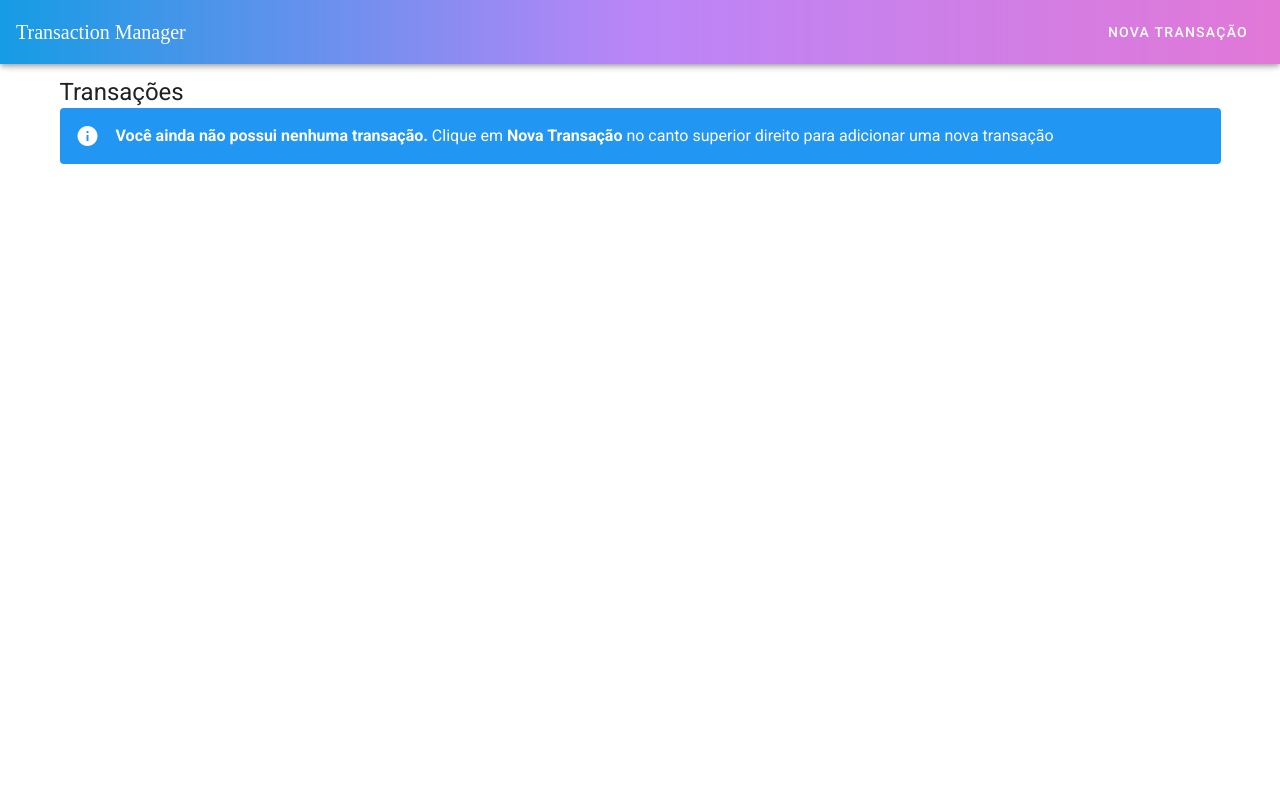
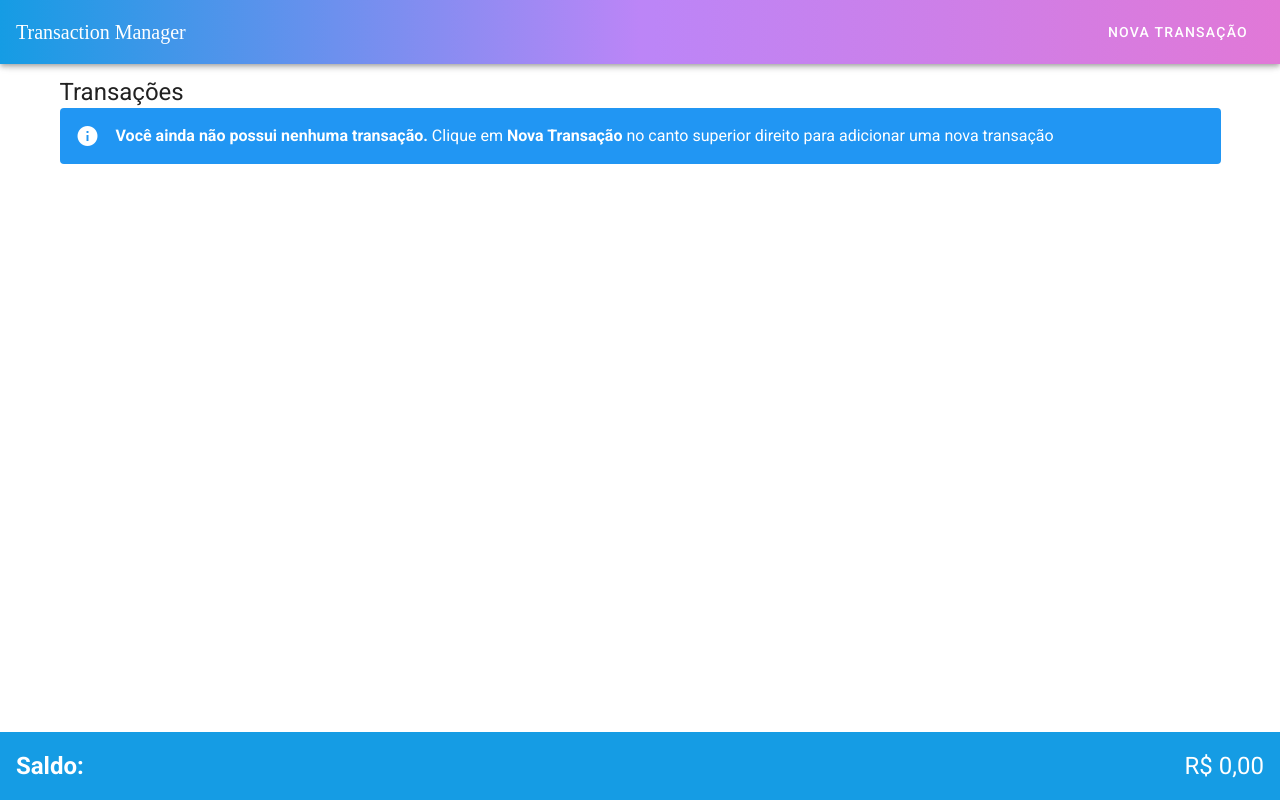
Before and after one commit to fabiomferreira/transactions-manager, a Vue app: page / in a window 1280 px wide. Built offline with nearby package versions, Linux system fonts and the light colour scheme; a web font is replaced by a local one.

Commit message:
Calculate balance

```diff
--- a/src/App.vue
+++ b/src/App.vue
@@ -17,6 +17,7 @@
     <v-content>
       <router-view />
     </v-content>
+
     <v-snackbar
       v-model="snackbar"
       top
@@ -55,10 +56,7 @@ export default {
 </script>
 
 <style lang="scss">
-$color-base: #159ce4;
-$color-base-purple: #bc85f7;
-$color-base-pink: #e178d7;
-$color-button: #e078d6;
+@import "./assets/styles/styles";
 
 $gradient: linear-gradient(
   to right,
--- /dev/null
+++ b/src/assets/styles/_styles.scss
@@ -0,0 +1,4 @@
+$color-base: #159ce4;
+$color-base-purple: #bc85f7;
+$color-base-pink: #e178d7;
+$color-button: #e078d6;
--- a/src/views/TransactionList.vue
+++ b/src/views/TransactionList.vue
@@ -24,21 +24,63 @@
            Clique em <strong>Nova Transação</strong> no canto superior
            direito para adicionar uma nova transação
         </v-alert>
+        <section class="saldo" :class="{red: onRed}">
+            <strong>Saldo: </strong>
+            <span>{{this.balance}}</span>
+        </section>
   </v-container>
 </template>
 
 <script>
+const CREDITO = 1
+const DEBITO = 2
+
 export default {
     name: 'TransactionList',
     data: () => ({
-        transactions: []
+        transactions: [],
+        balance: 'R$ 0,00',
+        onRed: false
     }),
     created() {
         this.transactions = JSON.parse(localStorage.getItem('transactions')) || []
+        this.calculateBalance()
+        console.log(this.balance > 0)
+    },
+    methods: {
+        calculateBalance() {
+            let total = 0
+            this.transactions.forEach(transaction => {
+                const value = parseFloat(transaction.value.replace('.', '').replace(',', '.'))
+                if(transaction.type === CREDITO) {
+                    total += value
+                } else {
+                    total -= value
+                }
+            });
+            this.onRed = total < 0
+            this.balance = total.toLocaleString('pt-BR', {
+                currency: 'BRL',
+                style: 'currency',
+                maximumFractionDigits: 2
+            })
+        }
     }
 }
 </script>
 
-<style>
-
+<style lang="scss">
+@import "../assets/styles/styles";
+.saldo {
+    background: $color-base;
+    color: white;
+    position: fixed;
+    bottom: 0;
+    right: 0;
+    left: 0;
+    display: flex;
+    padding: 1rem;
+    justify-content: space-between;
+    font-size: 24px;
+}
 </style>
```
Also changed, not shown: src/assets/logo.png (deleted), src/assets/logo.svg (deleted).
